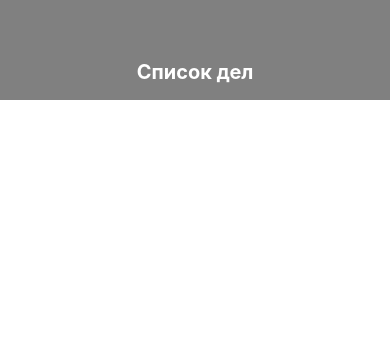
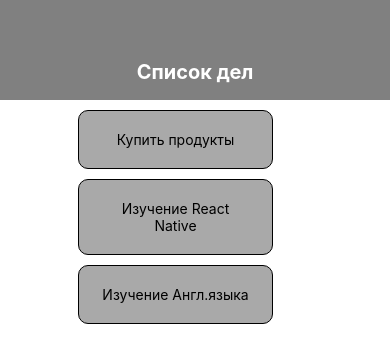
Before and after one commit to SinitsynAlekcander/todolist_RN, a React Native app: screen / in a window 390 px wide. Shown: the top 362 px of the page. Built offline with nearby package versions, Linux system fonts and the light colour scheme.

Commit message:
Add <ListItem/>

```diff
--- a/App.js
+++ b/App.js
@@ -1,11 +1,35 @@
 import { StatusBar } from 'expo-status-bar';
-import { StyleSheet, View } from 'react-native';
+import { useState } from 'react';
+import { FlatList, StyleSheet, View, Text } from 'react-native';
 import Header from './components/Header';
+import ListItem from './components/ListItem';
 
 export default function App() {
+
+  const [listOfItems, setListOfItems] = useState([
+    {
+      text: 'Купить продукты',
+      id: 1
+    },
+    {
+      text: 'Изучение React Native',
+      id: 2
+    },
+    {
+      text: 'Изучение Англ.языка',
+      id: 3
+    },
+  ])
+
   return (
     <View>
-<Header/>
+      <Header />
+      <View>
+        <FlatList
+          data={listOfItems}
+          renderItem={({ item }) => <ListItem item={item} />}
+        />
+      </View>
     </View>
   );
 }
@@ -13,3 +37,5 @@ export default function App() {
 const styles = StyleSheet.create({
 
 });
+
+{/* <ListItem item={item.text}/> */ }
--- a/components/Header.js
+++ b/components/Header.js
@@ -4,7 +4,6 @@ export default function Header() {
     return (
         <View style={styles.header}>
             <Text style={styles.text}>Список дел</Text>
-
         </View>
     );
 }
--- /dev/null
+++ b/components/ListItem.js
@@ -0,0 +1,23 @@
+import { StyleSheet, TouchableHighlight, Text } from 'react-native';
+
+export default function ListItem({ item }) {
+    return (
+        <TouchableHighlight>
+            <Text style={styles.text}>{item.text}</Text>
+        </TouchableHighlight>
+    );
+}
+
+const styles = StyleSheet.create({
+    text: {
+        padding: 20,
+        textAlign: 'center',
+        backgroundColor: '#A9A9A9',
+        borderWidth: 1,
+        borderColor: 'black',
+        borderRadius: 10,
+        marginTop: 10,
+        width: '50%',
+        marginLeft: '20%'
+    }
+});
```
